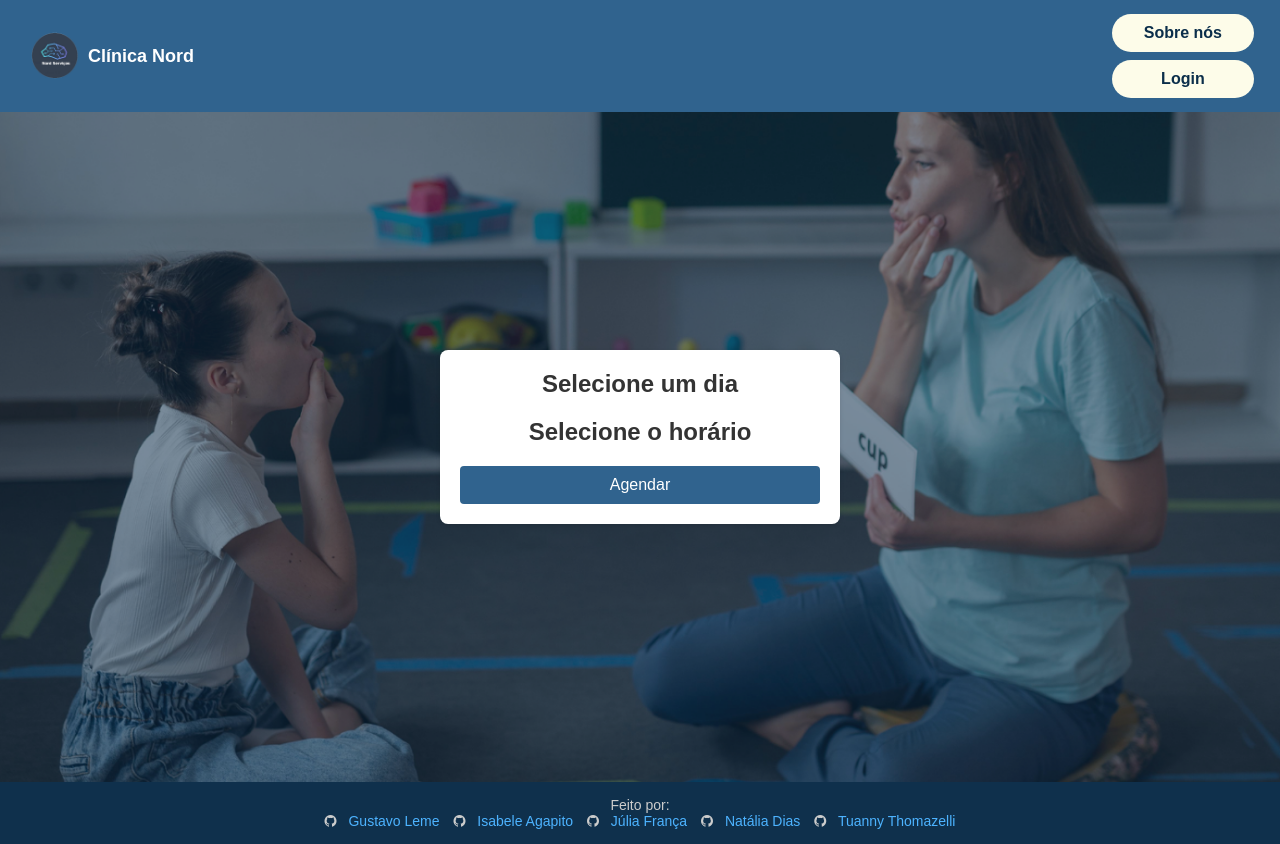
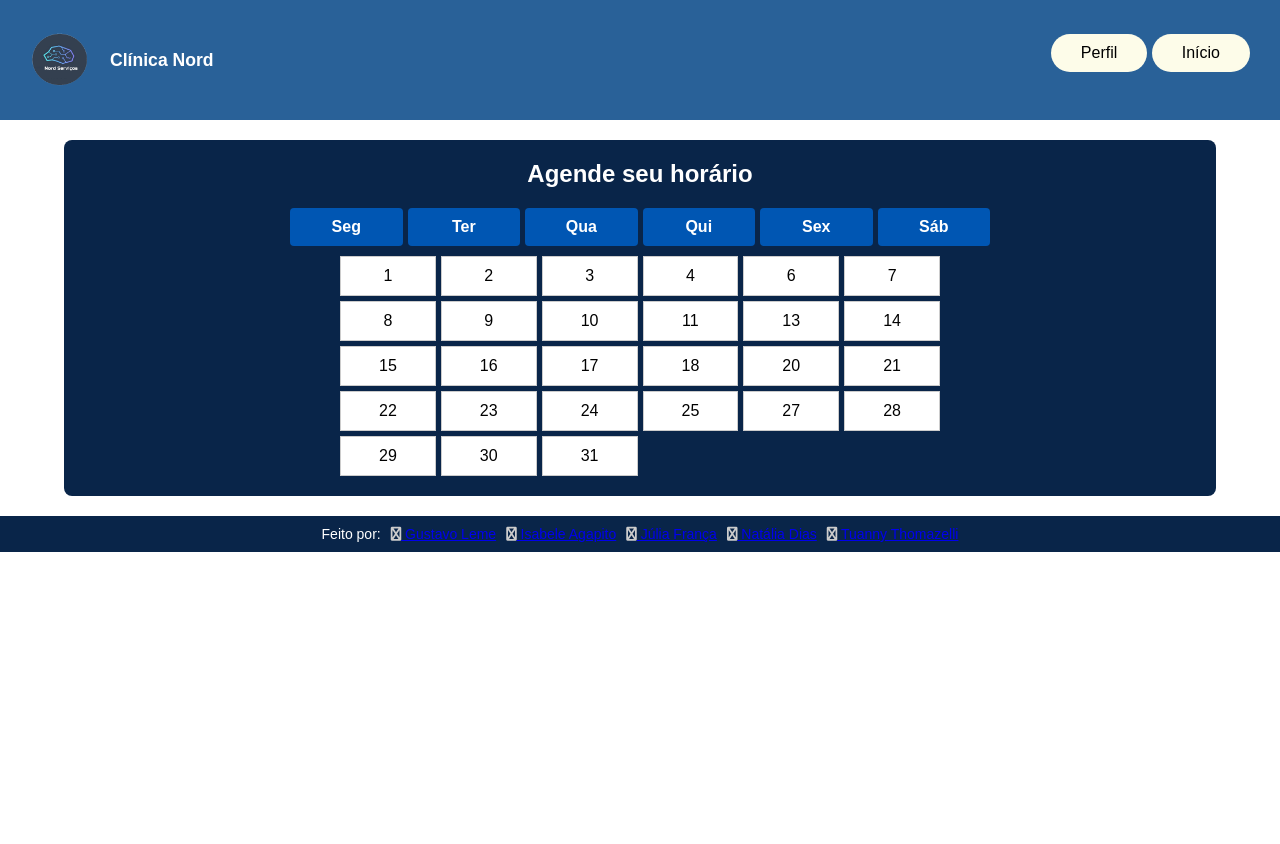
Before and after one commit to ClinicaNord/ClinicaNord, a Spring Boot app: page /agenda.html in a window 1280 px wide. After the commit the page ends 552 px from the top, so only its background shows below. Run offline with Spring Boot 4, Linux system fonts and the light colour scheme.

Commit message:
agenda atualizada
mudança nos html, css e javascript da pagina de agenda

```diff
--- a/src/main/resources/static/agenda.html
+++ b/src/main/resources/static/agenda.html
@@ -5,31 +5,44 @@
   <meta name="viewport" content="width=device-width, initial-scale=1.0">
   <title>Agendamento - Clínica Nord</title>
   <link rel="stylesheet" href="./style/agenda.css">
-  <script src="./script/agenda.js"></script>
-  <link rel="stylesheet" href="https://cdnjs.cloudflare.com/ajax/libs/font-awesome/4.7.0/css/font-awesome.min.css">
+  <link rel="stylesheet" href="https://cdnjs.cloudflare.com/ajax/libs/font-awesome/6.0.0-beta3/css/all.min.css">
 </head>
-<body>
+
 <header>
   <div class="logo">
     <img src="./img/logo.png" alt="Logo">
     <span>Clínica Nord</span>
   </div>
   <nav>
-      <a href="./sobreNos.html"><button>Sobre nós</button></a>
-      <a href="./login.html"><button>Login</button></a>
+    <a href="./perfilCliente.html"><button class="btn-inicio">Perfil</button></a>
+    <a href="./index.html"><button class="btn-inicio">Início</button></a>
   </nav>
 </header>
-  <main>
-  <div class="agendamento-container">
-    <h2>Selecione um dia</h2>
-    <div class="days"></div>
 
-    <h2>Selecione o horário</h2>
-    <div class="hours"></div>
+<body>
+  <div class="calendar-container">
+    <h2>Agende seu horário</h2>
 
-    <button class="action-btn">Agendar</button>
+    <!-- Cabeçalho dos dias -->
+    <div id="calendar-header" style="display: grid; grid-template-columns: repeat(6, 1fr); max-width: 700px; margin: 0 auto 10px auto; gap: 5px;">
+      <div class="day-name">Seg</div>
+      <div class="day-name">Ter</div>
+      <div class="day-name">Qua</div>
+      <div class="day-name">Qui</div>
+      <div class="day-name">Sex</div>
+      <div class="day-name">Sáb</div>
     </div>
-  </main>
+
+    <!-- Calendário -->
+    <div id="calendar"></div>
+
+    <!-- Horários -->
+    <div id="schedule" class="schedule">
+      <h3 id="selected-day"></h3>
+      <div id="time-slots"></div>
+    </div>
+  </div>
+
   <footer>
     <p>Feito por:</p>
     <a href="https://github.com/Gusleme"><i class="fa fa-github"></i> Gustavo Leme</a>
@@ -39,5 +52,6 @@
     <a href="https://github.com/TuannyThomazelli"><i class="fa fa-github"></i> Tuanny Thomazelli</a>
   </footer>
 
+  <script src="./script/agenda.js"></script>
 </body>
 </html>
--- a/src/main/resources/static/script/agenda.js
+++ b/src/main/resources/static/script/agenda.js
@@ -1,43 +1,75 @@
-const daysContainer = document.querySelector(".days");
-    const hoursContainer = document.querySelector(".hours");
-    const actionBtn = document.querySelector(".action-btn");
-    let selectedDay = null;
-    let selectedHour = null;
+const calendar = document.getElementById("calendar");
+const schedule = document.getElementById("schedule");
+const selectedDayEl = document.getElementById("selected-day");
+const timeSlotsEl = document.getElementById("time-slots");
 
-    // Carrega configuração salva pelo admin
-    const config = JSON.parse(localStorage.getItem("agendaConfig")) || { dias: [], horarios: [] };
+const today = new Date();
+const year = today.getFullYear();
+const month = today.getMonth();
 
-    // Cria botões de dias
-    config.dias.forEach(d => {
-      const btn = document.createElement("button");
-      btn.classList.add("btn");
-      btn.textContent = d;
-      btn.addEventListener("click", () => {
-        document.querySelectorAll(".days .btn").forEach(b => b.classList.remove("active"));
-        btn.classList.add("active");
-        selectedDay = d;
-      });
-      daysContainer.appendChild(btn);
-    });
+const blockedDays = JSON.parse(localStorage.getItem("blockedDays")) || [];
+const blockedTimes = JSON.parse(localStorage.getItem("blockedTimes")) || {};
 
-    // Cria botões de horários
-    config.horarios.forEach(h => {
-      const btn = document.createElement("button");
-      btn.classList.add("btn");
-      btn.textContent = h;
-      btn.addEventListener("click", () => {
-        document.querySelectorAll(".hours .btn").forEach(b => b.classList.remove("active"));
-        btn.classList.add("active");
-        selectedHour = h;
-      });
-      hoursContainer.appendChild(btn);
-    });
+let currentDateStr = null;
 
-    // Agendar
-    actionBtn.addEventListener("click", () => {
-      if (selectedDay && selectedHour) {
-        alert(`Agendamento marcado para dia ${selectedDay} às ${selectedHour}`);
-      } else {
-        alert("Selecione um dia e um horário!");
-      }
-    });
+// Gera o calendário (sem domingos e sem dias bloqueados)
+function generateCalendar(year, month) {
+  calendar.innerHTML = "";
+
+  const lastDate = new Date(year, month + 1, 0).getDate();
+
+  for (let day = 1; day <= lastDate; day++) {
+    const date = new Date(year, month, day);
+    const weekday = date.getDay();
+    if (weekday === 0) continue; // pula domingo
+
+    const dateStr = `${year}-${month + 1}-${day}`;
+
+    // pula dias bloqueados pelo admin
+    if (blockedDays.includes(dateStr)) continue;
+
+    const dayEl = document.createElement("div");
+    dayEl.classList.add("day");
+    dayEl.textContent = day;
+
+    dayEl.addEventListener("click", () => showSchedule(dateStr));
+    calendar.appendChild(dayEl);
+  }
+}
+
+function showSchedule(dateStr) {
+  currentDateStr = dateStr;
+  selectedDayEl.textContent = `Horários disponíveis em ${dateStr}`;
+  schedule.style.display = "block";
+  timeSlotsEl.innerHTML = "";
+
+  for (let hour = 7; hour < 18; hour++) {
+    for (let min = 0; min < 60; min += 30) {
+      const time = `${hour.toString().padStart(2, "0")}:${min
+        .toString()
+        .padStart(2, "0")}`;
+
+      // ignora horários bloqueados
+      if (blockedTimes[dateStr] && blockedTimes[dateStr].includes(time)) continue;
+
+      const slotEl = document.createElement("div");
+      slotEl.classList.add("time-slot");
+      slotEl.textContent = time;
+
+      slotEl.addEventListener("click", () => selectTime(dateStr, time));
+      timeSlotsEl.appendChild(slotEl);
+    }
+  }
+
+  if (timeSlotsEl.innerHTML === "") {
+    timeSlotsEl.innerHTML = "<p>Nenhum horário disponível neste dia.</p>";
+  }
+}
+
+function selectTime(dateStr, time) {
+  alert(`Você selecionou ${dateStr} às ${time}`);
+  // Aqui você pode fazer o redirecionamento para confirmar o agendamento
+  // ou enviar via fetch() para o backend
+}
+
+generateCalendar(year, month);
--- a/src/main/resources/static/style/agenda.css
+++ b/src/main/resources/static/style/agenda.css
@@ -1,137 +1,189 @@
-   * {
+    *{
+      box-sizing: border-box;
+      font-family: Poppins, sans-serif;
       margin: 0;
       padding: 0;
-      box-sizing: border-box;
-      font-family: "Poppins", sans-serif;
     }
-   body {
-  background: #f0f4f8;
-  background-image: url(../img/selecione_um_horario.png);
-  background-position: center;
-  background-repeat: no-repeat;
-  background-size: cover;
-  min-height: 100vh;
+    /* Header */
+    header {
+      background: #296198;
       display: flex;
-  flex-direction: column;
       align-items: center;
-  color: #333;
+      justify-content: space-between;
+      padding: 10px 30px;
+      color: #fff;
+      flex-wrap: wrap;
+      z-index: 10;
+      width: 100%;
     }
-
-main {
-  display: flex;
-  justify-content: center;
-  align-items: center;
-  flex: 1;
-  min-height: calc(100vh - 150px); /* ajusta pra ocupar bem o espaço */
-  width: 100%;
-  padding: 20px;
-  box-sizing: border-box;
-}
-
- header {
-  display: flex;
-  justify-content: space-between;
-  align-items: center;
-  background: #30638e;
-  padding: 10px 30px;
-  color: white;
-  width: 100%
-}
-
     header .logo {
       display: flex;
       align-items: center;
-  gap: 8px;
+      gap: 10px;
+    }
+    header img {
+      width: 60px;
+      height: 100px;
+      border-radius: 50%;
+    }
+    header span {
+      font-size: 1.1rem;
       font-weight: bold;
-  font-size: 18px;
+      margin-left: 10px;
+    }
+    header h1 {
+      flex: 1;
+      text-align: center;
+      font-size: 1.2rem;
+      font-weight: bold;
     }
 
-header .logo img {
-  width: 50px;
-  height: auto;
-}
-/* Botão */
-header nav button {
-      margin-left: 10px;
-      padding: 10px 0px;
-      margin: 4px;
+    header .btn-inicio {
+      background: #fdfce9;
       border: none;
-      border-radius: 20px;
-      background: #fdfce9;
-      color: #0b2e4a;
-      font-weight: bold;
+      padding: 10px 30px;
+      border-radius: 30px;
+      font-size: 1rem;
       cursor: pointer;
       transition: 0.3s;
-
+      color: black;
+    }
+    .btn-inicio:hover {
+      background: #092549;
+      color: #fff;
+      cursor: pointer;
+    }
+    .btn-inicio a {
+      text-decoration: none;
+      color: #092549;
+      font-weight: bold;
+    }
+    .btn-inicio a:hover {
+      color: #fff;
+    }
+    .calendar-container {
+      margin-top: 20px;
+      padding: 20px;
+      border-radius: 8px;
+      width: 90%;
+      margin-left: auto;
+      margin-right: auto;
+      text-align: center;
+      background-color: #092549;
+    }
+    h2 {
+      color: white;
+      margin-bottom: 20px;
+    }
+    #calendar {
+      display: grid;
+      grid-template-columns: repeat(6, 1fr); /* segunda a sábado */
+      gap: 5px;
+      max-width: 600px;
+      margin: 0 auto;
+    }
+    .day-name {
+      font-weight: bold;
+      background: #0056b3;
+      color: white;
+      padding: 10px;
+      border-radius: 4px;
+    }
+    .day {
+      background: white;
+      padding: 10px;
+      border: 1px solid #ccc;
+      cursor: pointer;
+      transition: background 0.3s;
+    }
+    .day:hover {
+      background: #e6e6e6;
+    }
+    .blocked {
+      background: #ff6666 !important;
+      color: white;
+    }
+    .schedule {
+      display: none;
+      margin-top: 20px;
+      max-width: 400px;
+      margin-left: auto;
+      margin-right: auto;
+      background: white;
+      border: 1px solid #ccc;
+      border-radius: 8px;
+      padding: 15px;
+    }
+    .time-slot {
+      padding: 8px;
+      border: 1px solid #ccc;
+      margin: 5px 0;
+      cursor: pointer;
+      transition: background 0.3s;
+    }
+    .time-slot:hover {
+      background: #f0f0f0;
+    }
+    .time-blocked {
+      background: #ff6666 !important;
+      color: white;
+    }
+    button {
+      margin-bottom: 15px;
+      padding: 10px 15px;
+      border: none;
+      border-radius: 6px;
+      background: #007bff;
+      color: white;
+      cursor: pointer;
+      transition: background 0.3s;
+    }
+    button:hover {
+      background: #0056b3;
+    }
+    /* Footer */
+    footer {
+      background: #092549;
+      color: #fff;
+      display: flex;
+      align-items: center;
+      justify-content: center;
+      gap: 10px;
+      padding: 10px;
+      flex-wrap: wrap;
+      font-size: 14px;
+      text-align: center;
+      width: 100%;
+      z-index: 10;
+      position: relative;
+      bottom: 0;
+      left: 0;
+      right: 0;
+      margin-top: 20px;
     }
 
-     header nav button:hover {
-      background: #0f304c;
-      color: #fff;
-    }
-    header nav .btn-inicio a {
-      text-decoration: none;
-      color: #0b2e4a;
-
-    }
-    header nav .btn-sobrenos a:hover {
-      text-decoration: none;
-      color: #072033;
-    }
-/* Container do agendamento */
-  .agendamento-container {
-      background: #fff;
-      padding: 20px;
-      border-radius: 8px;
-      box-shadow: 0 2px 4px rgba(0, 0, 0, 0.1);
-      width: 100%;
-      max-width: 400px;
-      text-align: center;
-    }
-    h2 {
-      margin-bottom: 20px;
-      color: #333;
-    }
-    select, input[type="date"], input[type="time"] {
-      width: 100%;
-      padding: 10px;
-      margin: 10px 0;
-      border: 1px solid #ccc;
-      border-radius: 4px;
-    }
-    button {
-      width: 100%;
-      padding: 10px;
-      background: #30638e;
-      color: white;
-      border: none;
-      border-radius: 4px;
-      cursor: pointer;
-      font-size: 16px;
-    }
-    button:hover {
-      background: #254a6c;
+    footer img {
+      width: 20px;
+      height: 20px;
     }
 
-     footer {
-      background: #0f304c;
-      padding: 15px;
-      text-align: center;
-      font-size: 14px;
-      color: #ccc;
-      margin-top: 20px;
-      width: 100%;
+    .devs {
+      display: flex;
+      gap: 15px;
+      align-items: center;
     }
 
-    footer a {
+    .devs a {
+      display: flex;
+      align-items: center;
+      gap: 5px;
+      text-decoration: none;
       color: #4db3ff;
-      text-decoration: none;
-      margin: 0 5px;
-    }
-    footer a:hover {
-      text-decoration: none;
+      padding: 5px 17px;
     }
     .fa-github {
-      margin-right: 8px;
   color: #ccc;
 }
+.day.blocked {
+  display: none; /* O cliente nem vê o dia bloqueado */
+}
```
Lines whose indentation alone changed are shown as unchanged.
